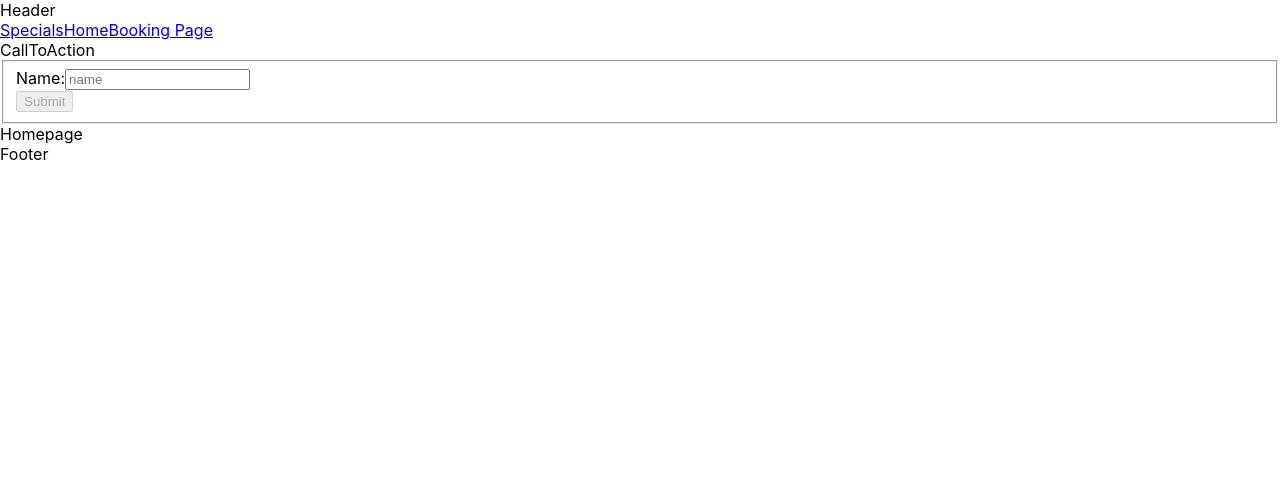
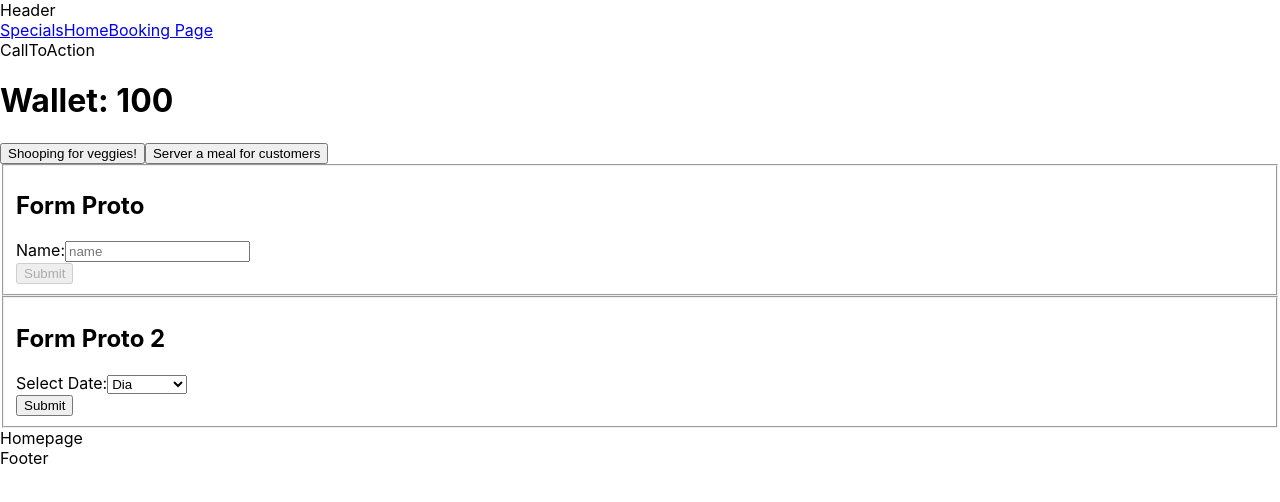
Before and after one commit to antonioagnt/fedc-app, a React (Create React App) app: page / in a window 1280 px wide. Shown: the top 502 px of the page. Built offline with nearby package versions, Linux system fonts and the light colour scheme.

Commit message:
Adding table booking state

```diff
--- a/src/App.jsx
+++ b/src/App.jsx
@@ -2,21 +2,51 @@ import './App.css';
 import Footer from './components/Footer';
 import Header from './components/Header';
 import CallToAction from './components/CallToAction';
-import React from 'react';
+import React, { useEffect, useState, useReducer } from 'react';
 import { Routes, Route } from 'react-router-dom';
 import Homepage from './components/Homepage';
 import Specials from './components/Specials';
 import Nav from './components/Nav';
 import BookingPage from './components/BookingPage';
 import FormProto from './components/FormProto';
+import FormProto2 from './components/FormProto2';
+import FormReducert from './components/FormReducert';
 
 function App() {
+  const [selectedDate, setSelectedDate] = useState('morning');
+  const DateOptionsList = ['dia', 'afternoon', 'evening'];
+
+  const handleDateChange = (e) => {
+    setSelectedDate(e.target.value);
+  };
+
+  const handleSubmit = (e) => {
+    e.preventDefault();
+    console.log('Selected Date:', selectedDate);
+  };
+
+  const updateDates = (state, action) => {
+    return state;
+  };
+
+  const initializeDates = () => {
+    return DateOptionsList;
+  };
+  const [availableDates, dispatch] = useReducer(updateDates, initializeDates());
+
   return (
     <>
       <Header />
       <Nav />
       <CallToAction />
+      <FormReducert />
       <FormProto />
+      <FormProto2
+        selectedDate={selectedDate}
+        handleDateChange={handleDateChange}
+        handleSubmit={handleSubmit}
+        dateOptions={DateOptionsList}
+      />
       <Routes>
         <Route path='/' element={<Homepage />} />
         <Route path='/Specials' element={<Specials />} />
--- a/src/components/FormProto.jsx
+++ b/src/components/FormProto.jsx
@@ -12,6 +12,7 @@ function FormProto() {
     <>
       <form onSubmit={handleSubmit}>
         <fieldset>
+          <h2>Form Proto</h2>
           <div className='Field'>
             <label>Name:</label>
             <input
--- /dev/null
+++ b/src/components/FormProto2.jsx
@@ -0,0 +1,26 @@
+function FormProto2(props) {
+  const { selectedDate, handleDateChange, handleSubmit, dateOptions } = props;
+
+  return (
+    <>
+      <form onSubmit={handleSubmit}>
+        <fieldset>
+          <h2>Form Proto 2</h2>
+          <div className='Field'>
+            <label>Select Date:</label>
+            <select value={selectedDate} onChange={handleDateChange}>
+              {dateOptions.map((option) => (
+                <option key={option} value={option}>
+                  {option.charAt(0).toUpperCase() + option.slice(1)}
+                </option>
+              ))}
+            </select>
+          </div>
+          <button type='submit'>Submit</button>
+        </fieldset>
+      </form>
+    </>
+  );
+}
+
+export default FormProto2;
--- /dev/null
+++ b/src/components/FormReducert.jsx
@@ -0,0 +1,23 @@
+import React, { useReducer } from 'react';
+
+const reducer = (state, action) => {
+  if (action.type === 'buy_ingredients') return { money: state.money - 10 };
+  if (action.type === 'sell_a_meal') return { money: state.money + 10 };
+  return state;
+};
+
+export default function FormReducert() {
+  const initialState = { money: 100 };
+  const [state, dispatch] = useReducer(reducer, initialState);
+  return (
+    <div>
+      <h1>Wallet: {state.money}</h1>
+      <button onClick={() => dispatch({ type: 'buy_ingredients' })}>
+        Shooping for veggies!
+      </button>
+      <button onClick={() => dispatch({ type: 'sell_a_meal' })}>
+        Server a meal for customers
+      </button>
+    </div>
+  );
+}
```
